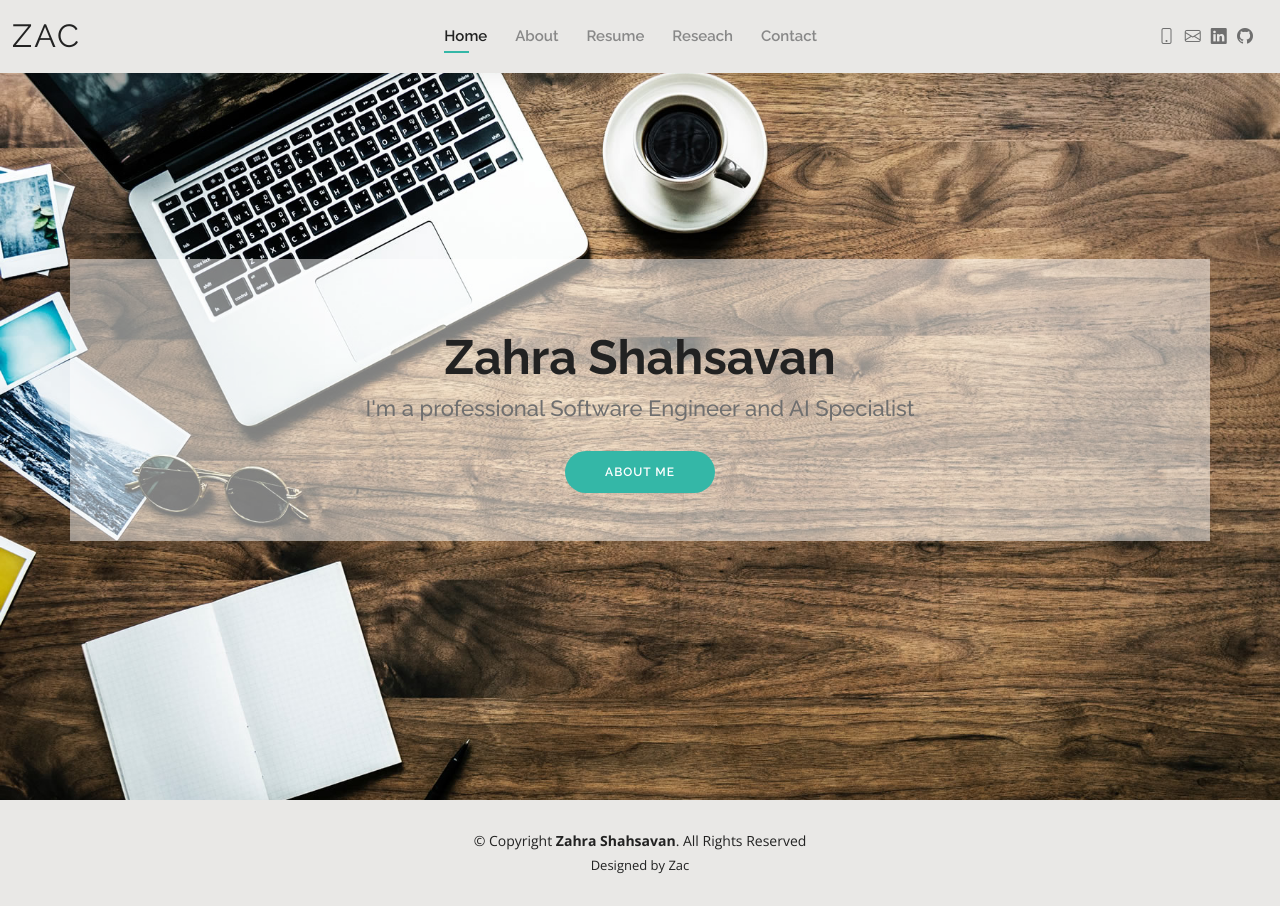
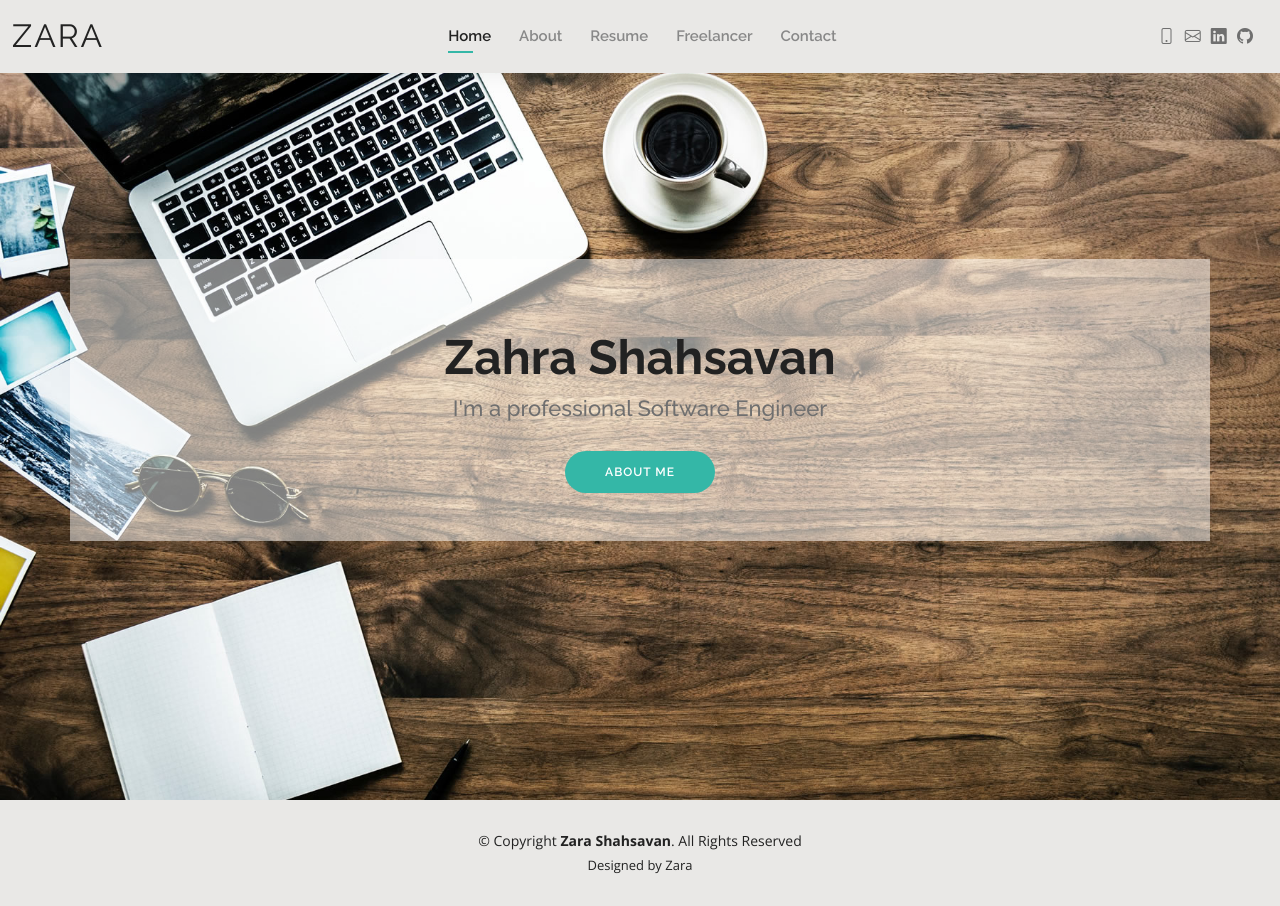
Before and after one commit to zahraShahsavan/zahraShahsavan.github.io, a plain HTML site: page index.html in a window 1280 px wide. Drawn offline with nearby package versions, Linux system fonts and the light colour scheme.

Commit message:
Update index.html

```diff
--- a/index.html
+++ b/index.html
@@ -5,7 +5,7 @@
   <meta charset="utf-8">
   <meta content="width=device-width, initial-scale=1.0" name="viewport">
 
-  <title>Zahra Shahsavan</title>
+  <title>Zara Shahsavan</title>
   <meta content="" name="description">
   <meta content="" name="keywords">
 
@@ -42,7 +42,7 @@
   <header id="header" class="fixed-top">
     <div class="container-fluid d-flex justify-content-between align-items-center">
 
-      <h1 class="logo me-auto me-lg-0"><a href="index.html">Zac</a></h1>
+      <h1 class="logo me-auto me-lg-0"><a href="index.html">Zara</a></h1>
       <!-- Uncomment below if you prefer to use an image logo -->
       <!-- <a href="index.html" class="logo"><img src="assets/img/logo.png" alt="" class="img-fluid"></a>-->
 
@@ -51,14 +51,14 @@
           <li><a class="active" href="index.html">Home</a></li>
           <li><a href="about.html">About</a></li>
           <li><a href="resume.html">Resume</a></li>
-          <li><a href="research.html">Reseach</a></li>
+          <li><a href="freelancer.html">Freelancer</a></li>
           <li><a href="contact.html">Contact</a></li>
         </ul>
         <i class="bi bi-list mobile-nav-toggle"></i>
       </nav><!-- .navbar -->
 
       <div class="header-social-links">
-	    <a href="tel:+989388610142" class="instagram"><i class="bi bi-phone"></i></a>
+	    <a href="tel:+393519462485" class="instagram"><i class="bi bi-phone"></i></a>
 		<a href="mailto:zahra.shahsavan1999@gmail.com" class="facebook"><i class="bi bi-envelope"></i></a>
 		<a href="http://linkedin.com/in/zahrashahsavan/" class="linkedin"><i class="bi bi-linkedin"></i></i></a>
         <a href="http://github.com/ZahraShahsavan" class="twitter"><i class="bi bi-github"></i></a>
@@ -72,7 +72,7 @@
   <section id="hero" class="d-flex align-items-center">
     <div class="container d-flex flex-column align-items-center" data-aos="zoom-in" data-aos-delay="100">
       <h1>Zahra Shahsavan</h1>
-      <h2>I'm a professional Software Engineer and AI Specialist </h2>
+      <h2>I'm a professional Software Engineer</h2>
       <a href="about.html" class="btn-about">About Me</a>
 	  </br></br>
     </div>
@@ -82,14 +82,14 @@
   <footer id="footer">
     <div class="container">
       <div class="copyright">
-        &copy; Copyright <strong><span>Zahra Shahsavan</span></strong>. All Rights Reserved
+        &copy; Copyright <strong><span>Zara Shahsavan</span></strong>. All Rights Reserved
       </div>
       <div class="credits">
         <!-- All the links in the footer should remain intact. -->
         <!-- You can delete the links only if you purchased the pro version. -->
         <!-- Licensing information: https://bootstrapmade.com/license/ -->
         <!-- Purchase the pro version with working PHP/AJAX contact form: https://bootstrapmade.com/kelly-free-bootstrap-cv-resume-html-template/ -->
-        Designed by Zac
+        Designed by Zara
       </div>
     </div>
   </footer><!-- End  Footer -->
```
